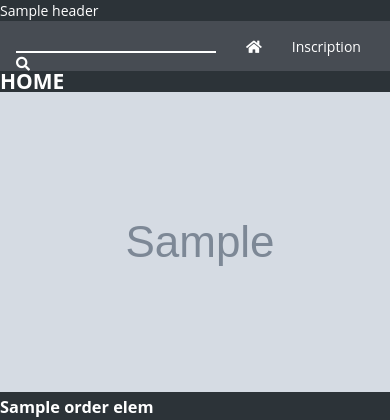
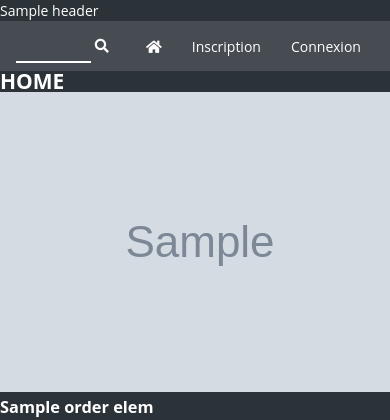
Before and after one commit to QuentinGrst/Challenge_Stack_PhP, a PHP site: template View/Home/home.php in a window 390 px wide; the page is wider, and only the part inside the window is pictured. Shown: the top 420 px of that part. Run offline with PHP 8.4, Linux system fonts and the light colour scheme; the template is opened without the code that fills it: most values are stand-ins (such as "Sample title", 1, 10 or a date in 2020); grey boxes marked "Sample" are stand-in pictures.

Commit message:
search responsive

```diff
--- a/css/style.css
+++ b/css/style.css
@@ -90,6 +90,14 @@ nav.role_admin {
   display: flex;
   align-items: center;
   margin-right: 25px;
+
+  width: 25vw;
+  max-width: 200px;
+  min-width: 100px;
+}
+
+.search form {
+  width: 100%;
 }
 
 #search {
@@ -99,7 +107,7 @@ nav.role_admin {
   padding: 5px 10px;
   color: white;
   font-size: 16px;
-  width: 200px;
+  width: 75%;
   transition: border-color 0.3s ease;
 }
 
```
